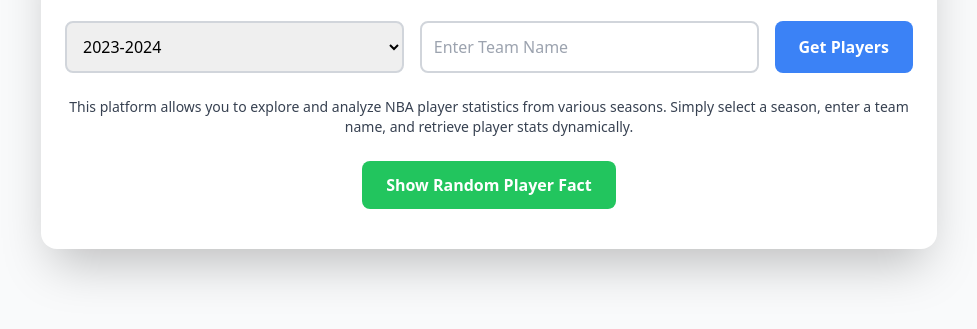
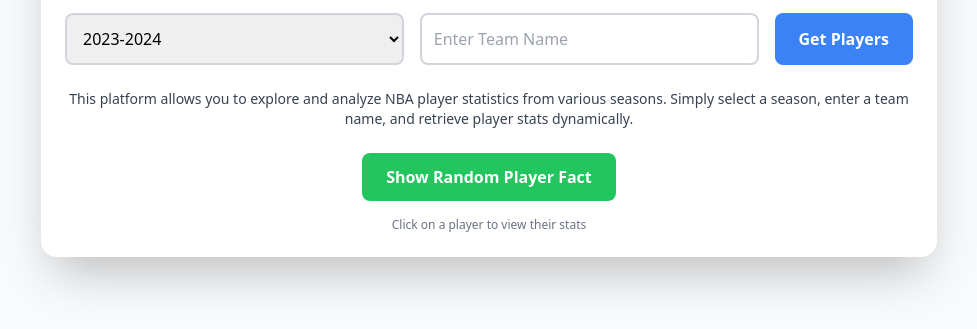
Before and after one commit to ArhamDarky/nba-player-stats, a plain HTML site: page index.html in a window 1280 px wide. Shown: the part 319-648 px from the top of the page, without its empty margins (151-1128 px from the left). Drawn offline with nearby package versions, Linux system fonts and the light colour scheme.

Commit message:
Update index.html

```diff
--- a/index.html
+++ b/index.html
@@ -66,7 +66,9 @@
             <div id="interactive-section" class="mt-6 text-center">
                 <button id="random-player-btn" class="bg-green-500 text-white px-6 py-3 rounded-lg hover:bg-green-600 transition duration-300 font-semibold">Show Random Player Fact</button>
                 <p id="player-fact" class="mt-4 text-gray-700 font-medium"></p>
+                <p class="text-xs text-gray-500 mt-2">Click on a player to view their stats</p> <!-- Small text added here -->
             </div>
+
 
             <div id="players-container" class="space-y-4">
                 <!-- Players will be dynamically added here -->
```
